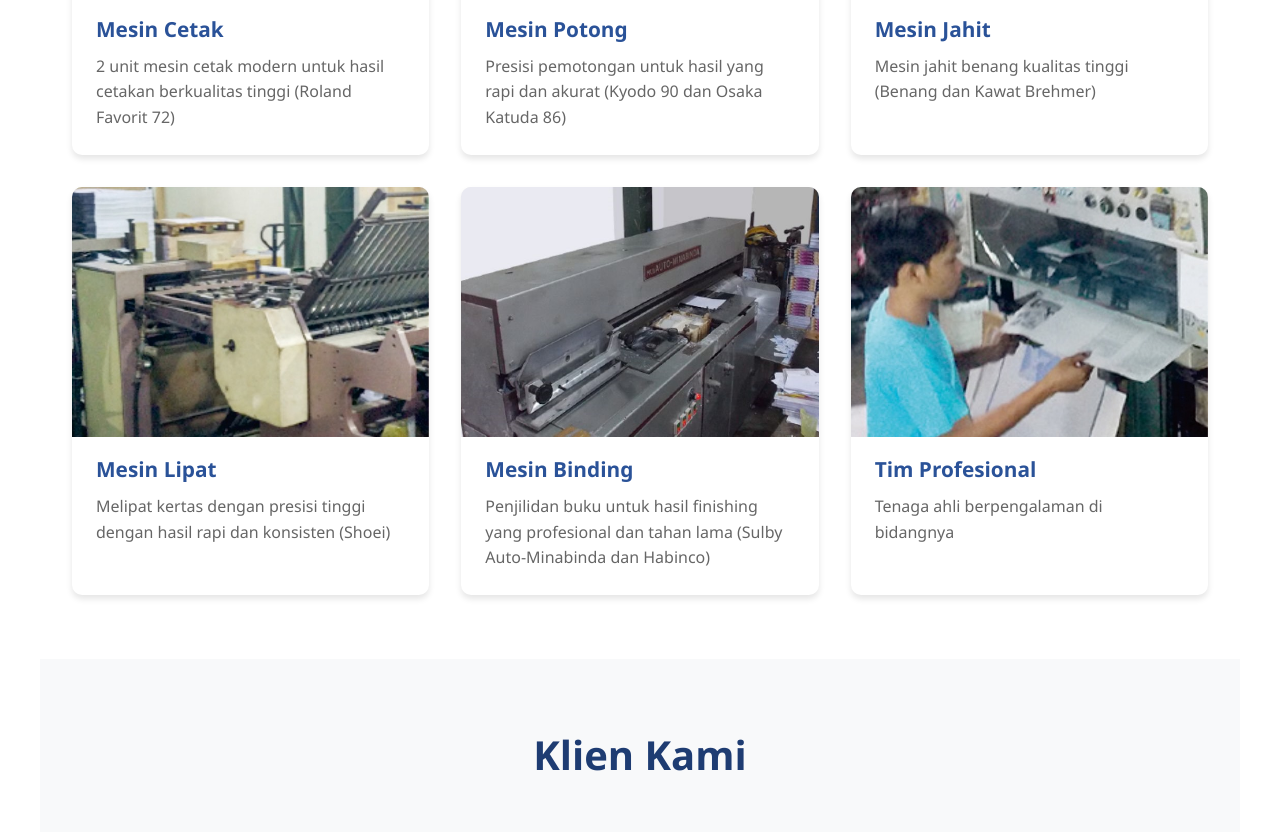
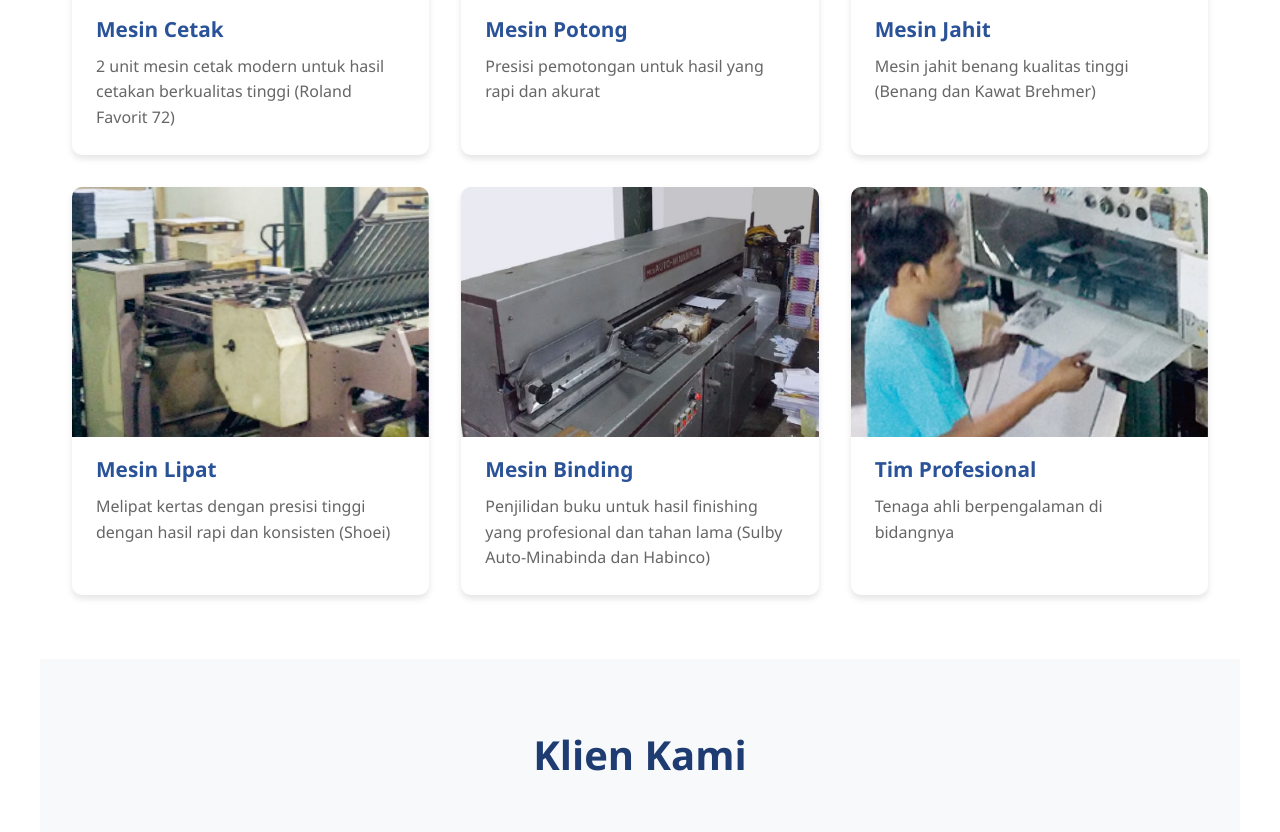
Before and after one commit to muharif/indotama, a plain HTML site: page index.html in a window 1280 px wide. Shown: the part 2511-3343 px from the top of the page. Drawn offline with Linux system fonts and the light colour scheme.

Commit message:
Update index.html

```diff
--- a/index.html
+++ b/index.html
@@ -383,7 +383,7 @@
                     <img src="images/mesinpotong.jpeg" alt="Mesin Potong">
                 </div>
                 <h3>Mesin Potong</h3>
-                <p>Presisi pemotongan untuk hasil yang rapi dan akurat (Kyodo 90 dan Osaka Katuda 86)</p>
+                <p>Presisi pemotongan untuk hasil yang rapi dan akurat</p>
             </div>
             <div class="facility-item">
                 <div class="facility-image">
```
